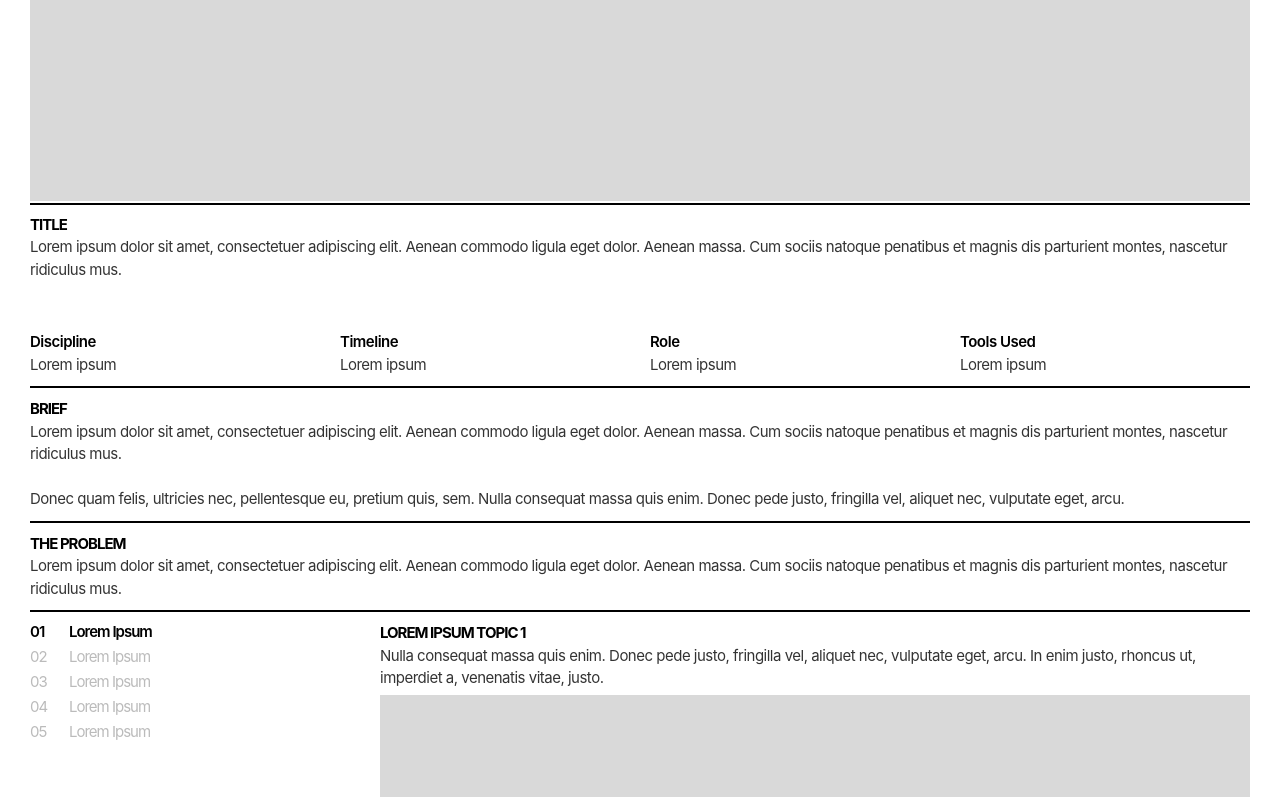
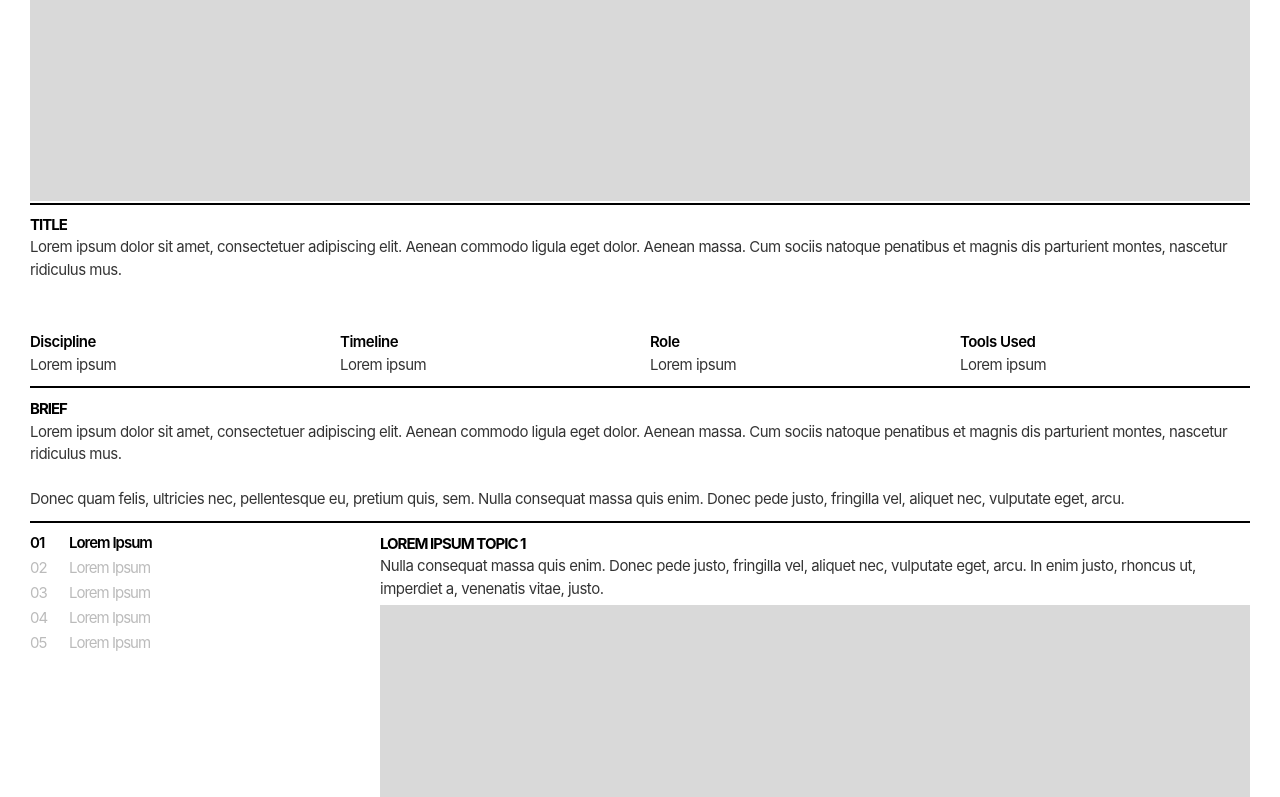
Before and after one commit to sukhman0402/portfolio-website, a Next.js app: page /projects/project-01 in a window 1280 px wide. Shown: the part 362-1159 px from the top of the page. Built offline with nearby package versions, Linux system fonts and the light colour scheme.

Commit message:
Update ProjectHeroTop.js

```diff
--- a/src/components/ProjectHeroTop.js
+++ b/src/components/ProjectHeroTop.js
@@ -46,12 +46,6 @@ import Header from "./Header";
 //   - Brief paragraph -> divider: 838 -> 848, 10px (paragraph height 90,
 //     from y=748) — same 10px-before-divider rhythm used everywhere else
 //     on this site (AboutSection, Footer's Contact rows).
-//
-//   - "The Problem" (added 2026-09-12): a new stacked label+paragraph
-//     block, inserted directly below Brief, following the identical
-//     divider -> 10px -> label -> paragraph -> 10px -> divider rhythm used
-//     for every other band in this file. No new spacing values invented —
-//     just Brief's own pattern repeated once.
 export default function ProjectHeroTop({ project }) {
   return (
     <>
@@ -116,28 +110,6 @@ export default function ProjectHeroTop({ project }) {
           </p>
         </div>
 
-        {/* mt-[10px] — same "text, then line" rule as the info-row divider
-            above; now sits between Brief and the new Problem section
-            below, instead of leading straight into ProjectTopics. */}
-        <div className="mt-[10px] border-t-2 border-black md:mt-[10px]" />
-
-        {/* The Problem — NEW, added directly below Brief, same type
-            treatment and spacing rhythm (divider -> 10px -> label ->
-            paragraph -> 10px -> divider) as every other band in this
-            file. Placeholder copy — swap for real text per project/
-            research item whenever ready. */}
-        <div className="pt-[10px] md:pt-[10px]">
-          <h2 className="font-bold uppercase tracking-[-1px]">
-            The Problem
-          </h2>
-          <p className="whitespace-pre-wrap font-normal tracking-[-0.5px] text-black/80">
-            Lorem ipsum dolor sit amet, consectetuer adipiscing elit. Aenean
-            commodo ligula eget dolor. Aenean massa. Cum sociis natoque
-            penatibus et magnis dis parturient montes, nascetur ridiculus
-            mus.
-          </p>
-        </div>
-
         {/* mt-[10px] (was mt-8/32px, mobile only) — flagged 2026-09-02: same
             "text, then line" rule as the info-row divider above — this is
             the divider ProjectTopics.js's first content section sits below
```
